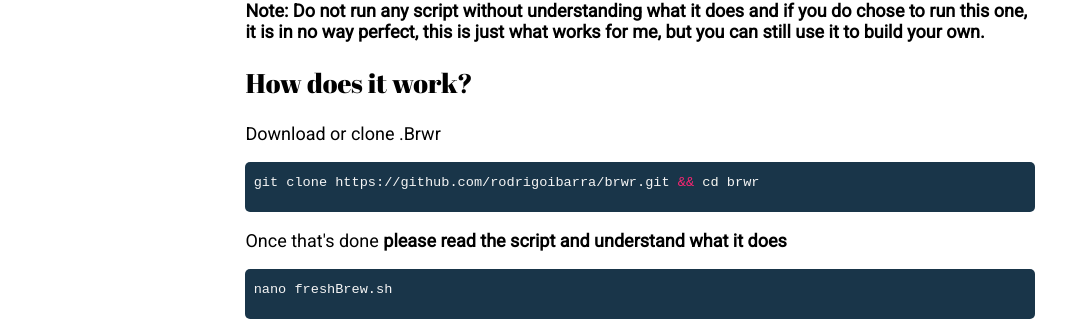
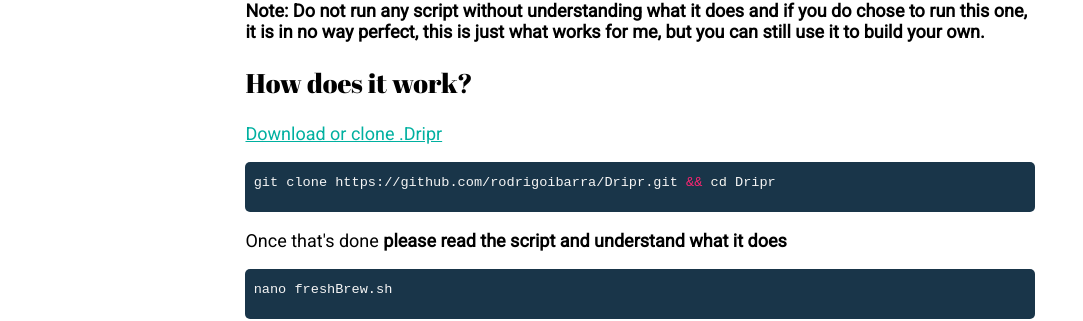
Before and after one commit to rodrigoibarra/dripr-site, a Jekyll site: the page built from index.html, in a window 1280 px wide. Shown: the part 1190-1511 px from the top of the page, without its empty margins (0-1083 px from the left). Built offline with Jekyll 4.4.1, drawn with Linux system fonts in a browser that asks for light colours.

Commit message:
this commit fixes a few lines where brwr was still referenced2 clear
exit

```diff
--- a/index.html
+++ b/index.html
@@ -78,10 +78,10 @@ layout: landing-page
         </ul>
             <p><b>Note:  Do not run any script without understanding what it does and if you do chose to run this one, it is in no way perfect, this is just what works for me, but you can still use it to build your own.</b></p>
             <h2>How does it work?</h2>
-            <p>Download or clone .Brwr</p>
+            <p><a href="https://github.com/rodrigoibarra/Dripr.git">Download or clone .Dripr</a></p>
 
             {% highlight shell %}
- git clone https://github.com/rodrigoibarra/brwr.git && cd brwr
+ git clone https://github.com/rodrigoibarra/Dripr.git && cd Dripr
             {% endhighlight %}
 
             <p>Once that's done <b>please read the script and understand what it does</b></p>
```
